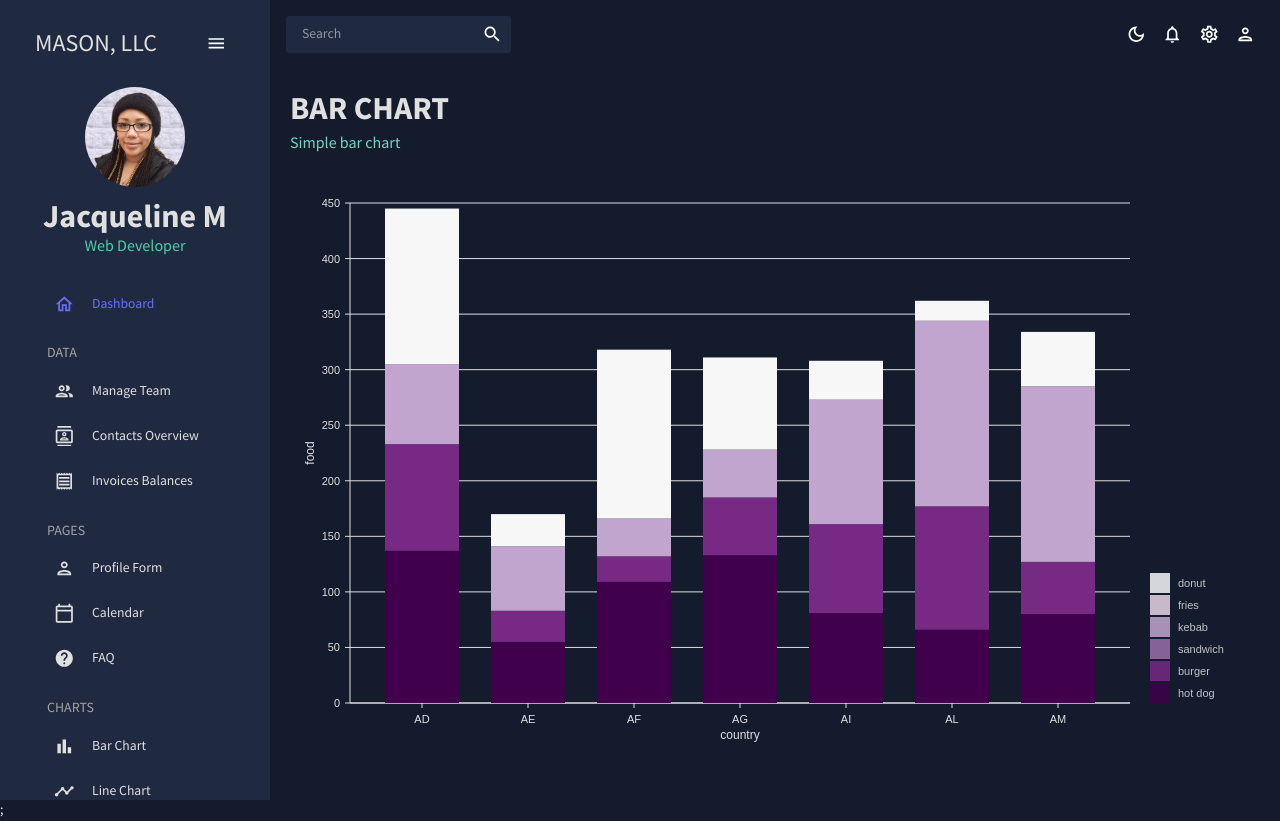
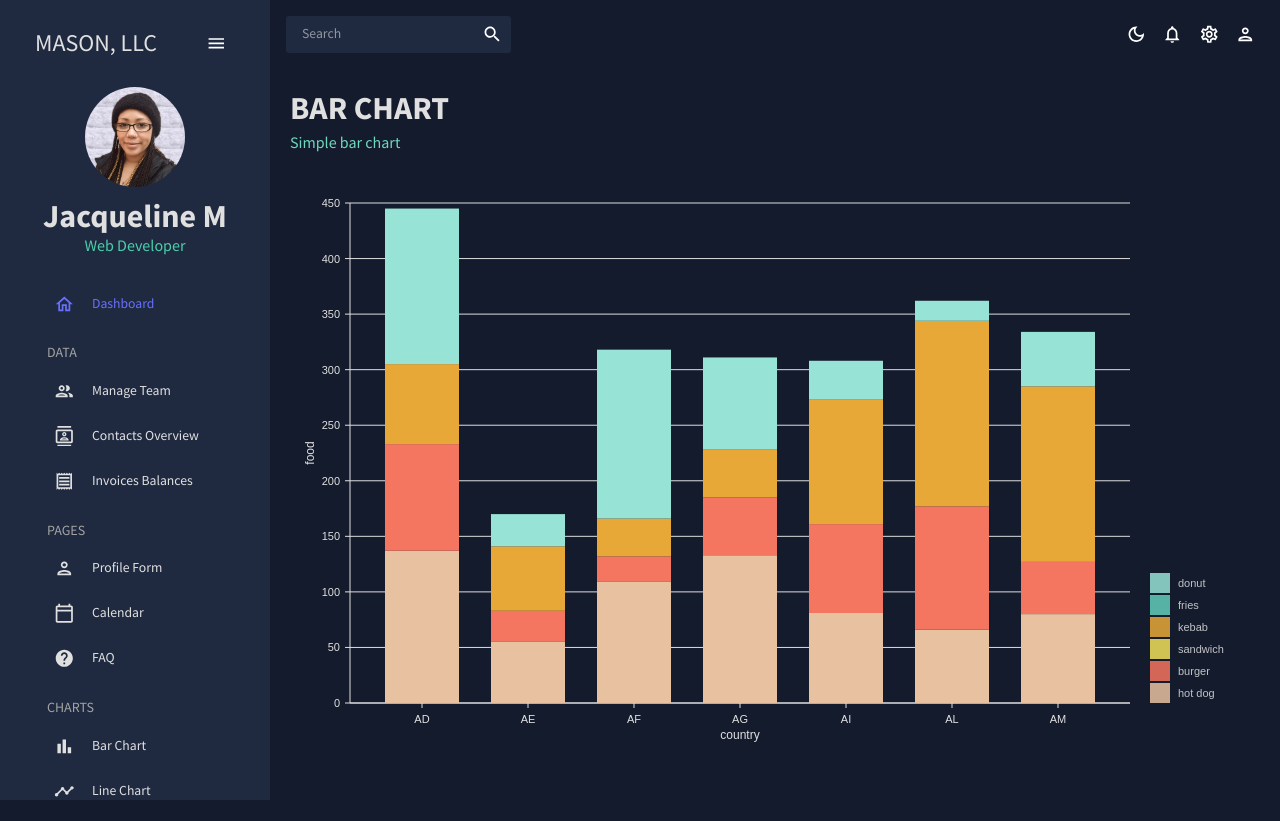
Before and after one commit to rookiebehaviour/company-dashboard-app, a React (Create React App) app: page /bar in a window 1280 px wide. After the commit the page ends 800 px from the top, so only its background shows below. Built offline with nearby package versions, Linux system fonts and the light colour scheme.

Commit message:
Updated Bar and Pie chart theme

```diff
--- a/src/App.js
+++ b/src/App.js
@@ -41,7 +41,6 @@ function App() {
             </Routes>
           </main>
         </div>
-        ;
       </ThemeProvider>
     </colorModeContext.Provider>
   );
--- a/src/components/BarChart.jsx
+++ b/src/components/BarChart.jsx
@@ -44,7 +44,7 @@ const BarChart = ({ isDashboard = false }) => {
       padding={0.3}
       valueScale={{ type: "linear" }}
       indexScale={{ type: "band", round: true }}
-      colors={{ scheme: "purpleRed_green" }}
+      colors={{ scheme: "nivo" }}
       defs={[
         {
           id: "dots",
--- a/src/components/PieChart.jsx
+++ b/src/components/PieChart.jsx
@@ -43,7 +43,7 @@ const PieChart = () => {
       padAngle={0.7}
       cornerRadius={3}
       activeOuterRadiusOffset={8}
-      colors={{ scheme: "purpleRed_green" }}
+      colors={{ scheme: "nivo" }}
       borderWidth={1}
       borderColor={{
         from: "color",
```
